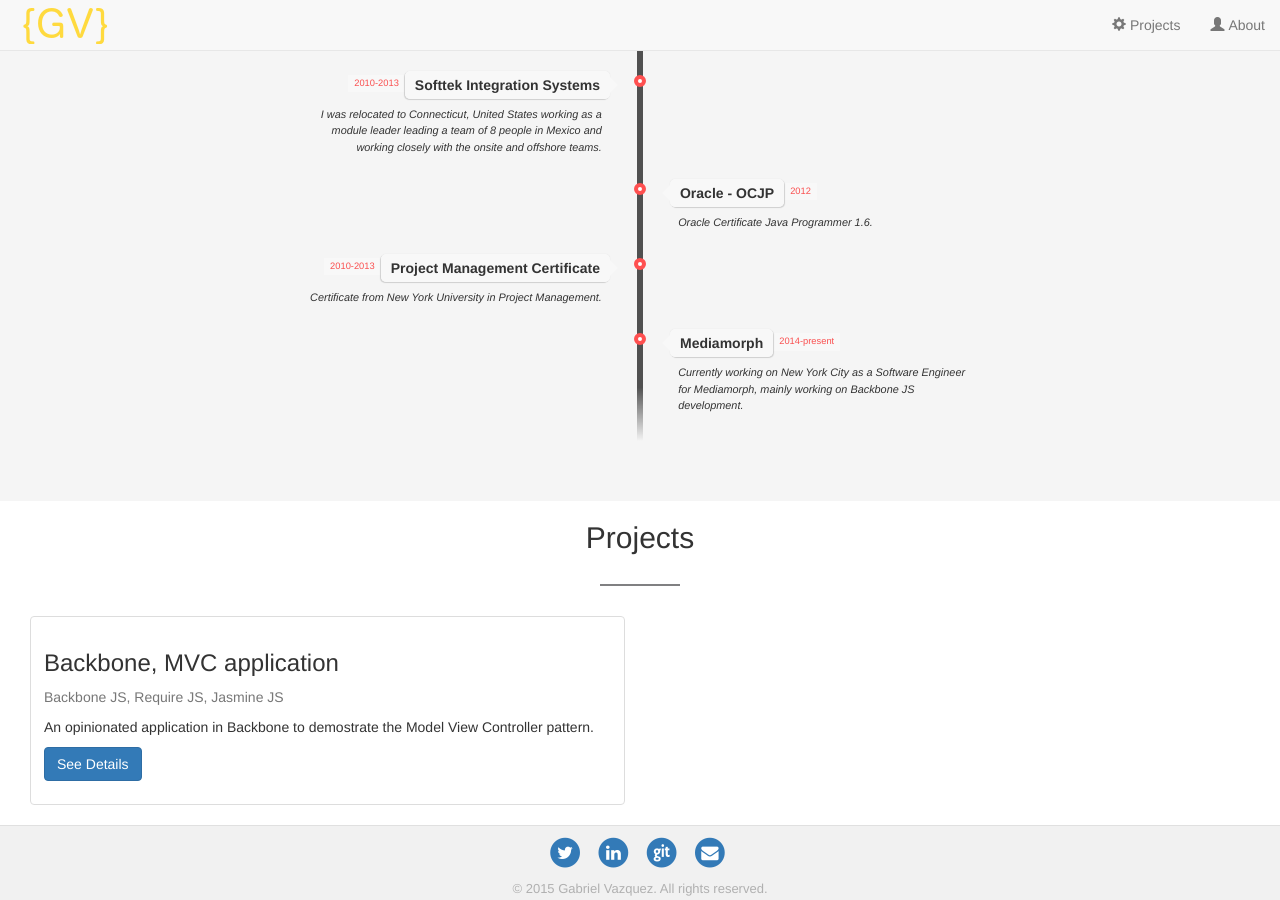
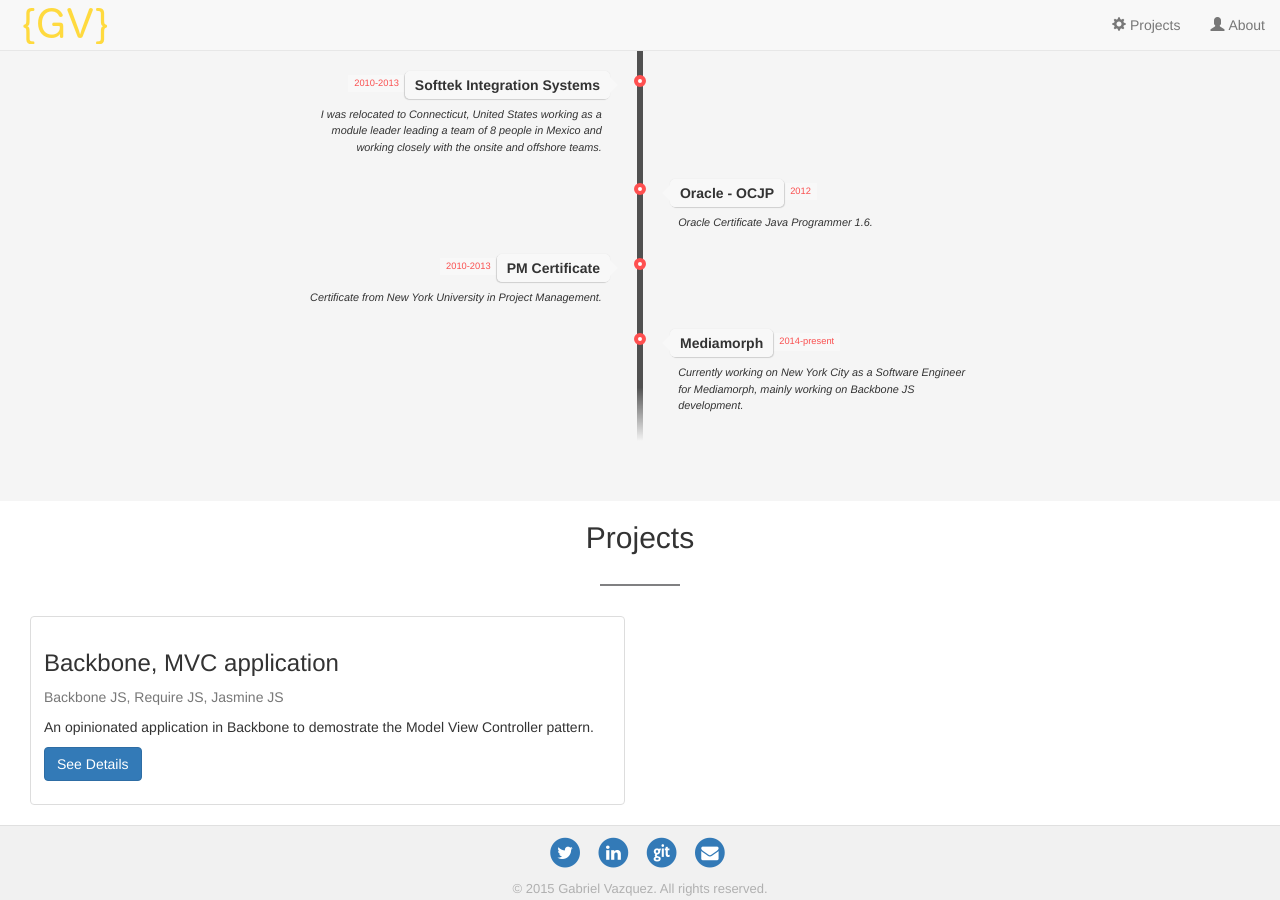
Before and after one commit to gvazq82/gvazq82.github.io, a Jekyll site: the page built from index.html, in a window 1280 px wide and 900 px high, scrolled down 1404 px. Built offline with Jekyll 4.4.1, drawn with Linux system fonts in a browser that asks for light colours; nearby versions of some CDN libraries; Markdown is read by kramdown in place of the engine named in the settings; the list of posts is cut into pages by our own code.

Commit message:
Fix layout

```diff
--- a/about.html
+++ b/about.html
@@ -72,7 +72,7 @@
 				<li>
 					<div class="direction-l">
 						<div class="flag-wrapper">
-							<span class="flag">Project Management Certificate</span>
+							<span class="flag">PM Certificate</span>
 							<span class="time-wrapper"><span class="time">2010-2013</span></span>
 						</div>
 						<div class="desc">Certificate from New York University in Project Management.</div>
```
